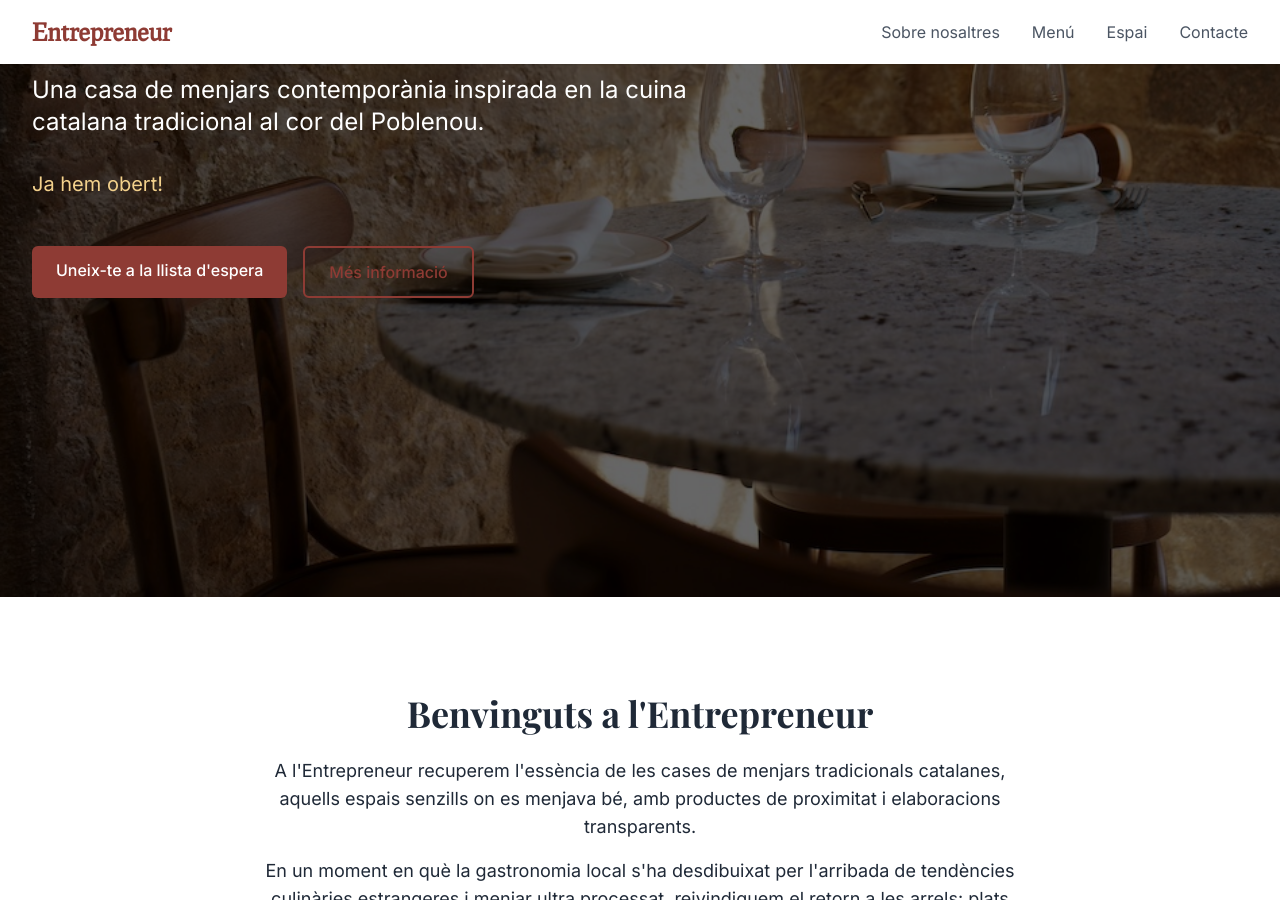
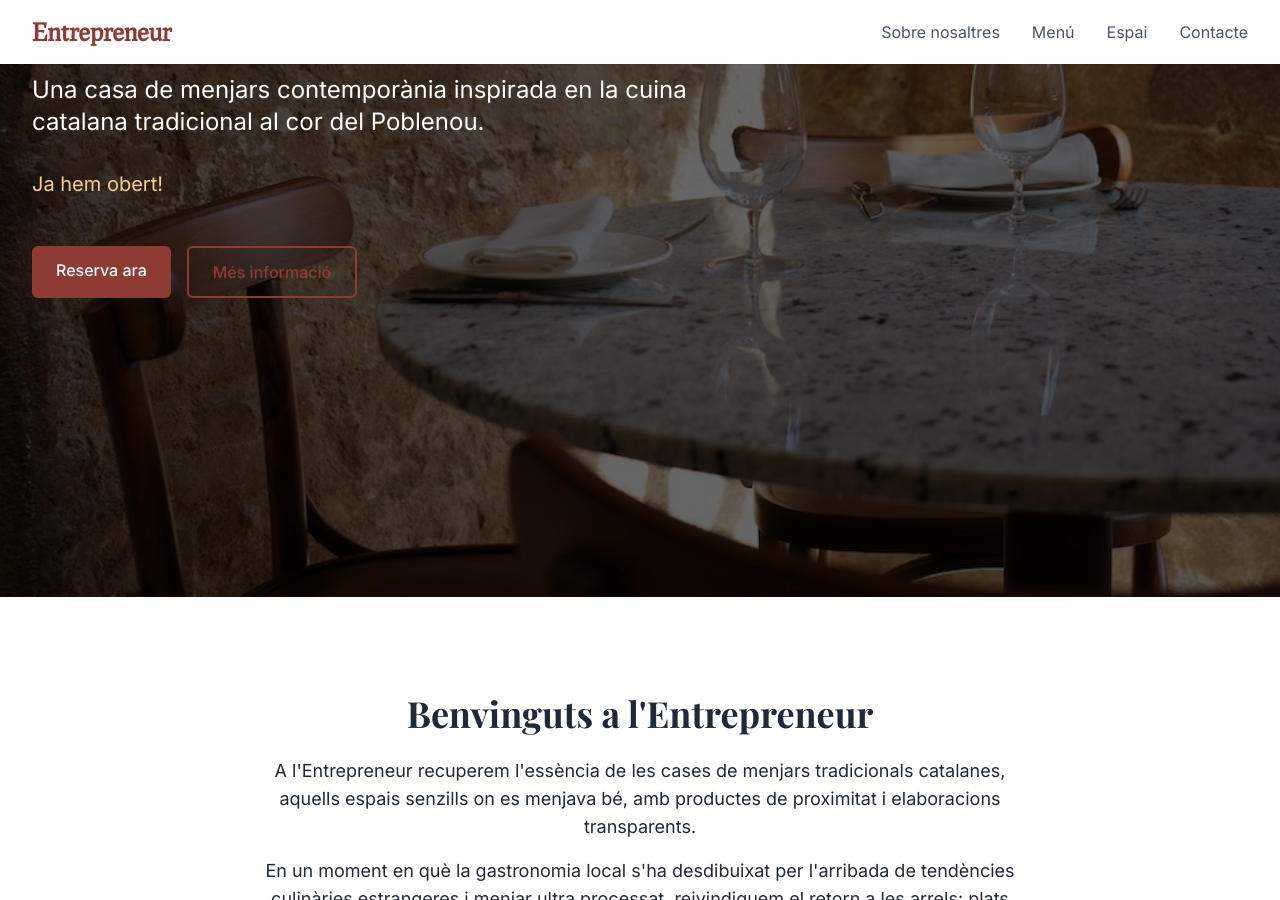
Before and after one commit to itnig-it/lentrepreneur, a Jekyll site: the page built from index.html, in a window 1280 px wide and 900 px high, scrolled down 367 px. Built offline with Jekyll 4.4.1, drawn with Linux system fonts in a browser that asks for light colours; some web fonts are replaced.

Commit message:
changed copy

```diff
--- a/index.html
+++ b/index.html
@@ -15,7 +15,7 @@ layout: default
       <p class="text-xl md:text-2xl text-white mb-8">Una casa de menjars contemporània inspirada en la cuina catalana tradicional al cor del Poblenou.</p>
       <p class="text-lg md:text-xl mb-12 text-brand-light">Ja hem obert!</p>
       <div class="flex flex-col sm:flex-row space-y-4 sm:space-y-0 sm:space-x-4">
-        <a href="#contact" class="btn btn-primary text-center">Uneix-te a la llista d'espera</a>
+        <a href="#contact" class="btn btn-primary text-center">Reserva ara</a>
         <a href="#concept" class="btn btn-outline text-center">Més informació</a>
       </div>
     </div>
--- a/tailwind.config.js
+++ b/tailwind.config.js
@@ -9,7 +9,7 @@ module.exports = {
     extend: {
       colors: {
         'brand': {
-          'light': '#f3d18c',
+          'light': '#EBD295',
           'DEFAULT': '#8E3B34',
           'dark': '#40320a',
         },
```
